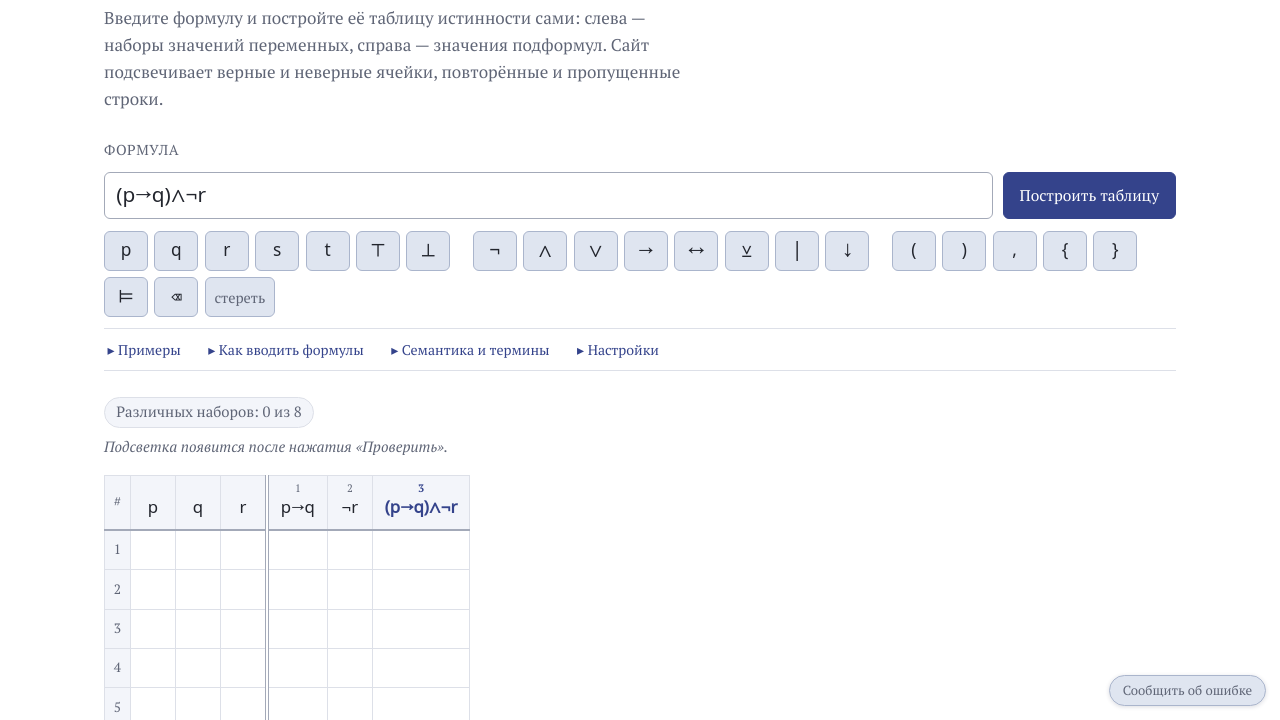
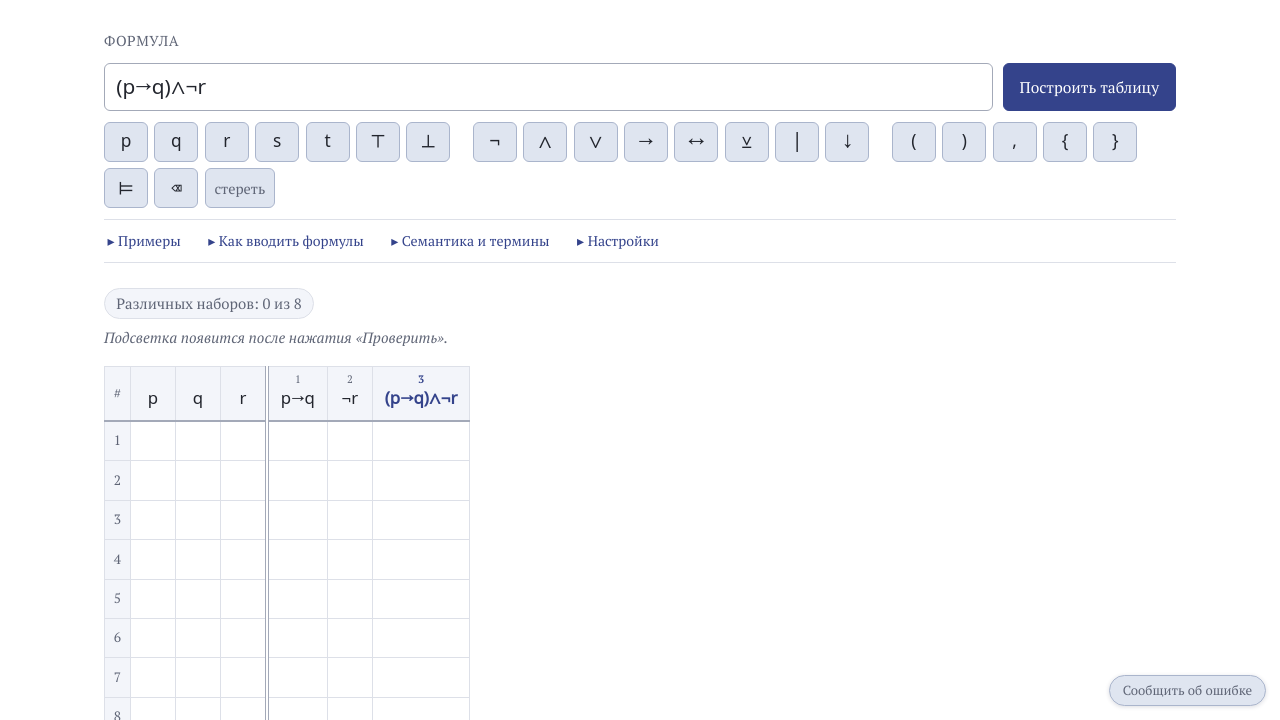
Before and after one commit to vdolgorukov/truth-tables, a plain HTML site: page index.html in a window 1280 px wide. Shown: the part 80-800 px from the top of the page. Drawn offline with Linux system fonts and the light colour scheme; a web font is replaced by a local one.

Commit message:
Remove the intro paragraph under the title
Co-Authored-By: Claude Opus 5.5 <noreply@anthropic.com>

```diff
--- a/index.html
+++ b/index.html
@@ -345,7 +345,6 @@ span.cell:hover{background:transparent}
   <header class="top">
     <div>
       <h1 data-i18n="h1"></h1>
-      <p class="lead" data-i18n="lead"></p>
     </div>
     <div class="topctl">
       <div class="seg theme" role="group" id="theme">
@@ -521,7 +520,6 @@ const T={
 ru:{
   h1:"Таблицы истинности", themeAuto:"Авто", themeLight:"Светлая", themeDark:"Тёмная", themeLabel:"Тема оформления", report:"Сообщить об ошибке",
   reportSubject:"Тренажёр таблиц истинности: ошибка", reportBody:f=>"Формула: "+f+"\nАдрес страницы: "+location.href+"\n\nЧто произошло:\n",
-  lead:"Введите формулу и постройте её таблицу истинности сами: слева — наборы значений переменных, справа — значения подформул. Сайт подсвечивает верные и неверные ячейки, повторённые и пропущенные строки.",
   semTitle:"Семантика и термины",
   semConn:"Связки", semConnNote:"Таблица истинности каждой связки: значение формулы при всех наборах значений p и q.",
   semRead:["¬p — «не p», отрицание: меняет значение на противоположное.","p∧q — «p и q», конъюнкция: истинна, только когда истинны обе.","p∨q — «p или q», дизъюнкция (нестрогая): ложна, только когда ложны обе.","p→q — «если p, то q», импликация: ложна, только когда p истинно, а q ложно. p — антецедент, q — консеквент.","p↔q — «p тогда и только тогда, когда q», эквиваленция: истинна, когда значения совпадают.","p⊻q — «либо p, либо q», строгая дизъюнкция: истинна, когда значения различны.","p|q — штрих Шеффера, «не (p и q)»: ложна, только когда истинны обе.","p↓q — стрелка Пирса, «ни p, ни q»: истинна, только когда ложны обе.","p←q — обратная импликация, «p, если q»: то же, что q→p.","p↛q — антиимпликация, «p и не q»: истинна, только когда p истинно, а q ложно."],
@@ -663,7 +661,6 @@ ru:{
 en:{
   h1:"Truth Tables", themeAuto:"Auto", themeLight:"Light", themeDark:"Dark", themeLabel:"Colour theme", report:"Report a bug",
   reportSubject:"Truth table trainer: bug report", reportBody:f=>"Formula: "+f+"\nPage: "+location.href+"\n\nWhat happened:\n",
-  lead:"Enter a formula and build its truth table yourself: variable assignments on the left, values of subformulas on the right. Correct and wrong cells, repeated and missing rows are highlighted.",
   semTitle:"Semantics and terms",
   semConn:"Connectives", semConnNote:"The truth table of every connective: the value for each assignment to p and q.",
   semRead:["¬p — “not p”, negation: flips the value.","p∧q — “p and q”, conjunction: true only when both are true.","p∨q — “p or q”, inclusive disjunction: false only when both are false.","p→q — “if p then q”, implication: false only when p is true and q is false. p is the antecedent, q the consequent.","p↔q — “p if and only if q”, biconditional: true when the values agree.","p⊻q — “either p or q”, exclusive or: true when the values differ.","p|q — Sheffer stroke, “not (p and q)”: false only when both are true.","p↓q — Peirce arrow, “neither p nor q”: true only when both are false.","p←q — converse implication, “p if q”: the same as q→p.","p↛q — non-implication, “p and not q”: true only when p is true and q is false."],
```
